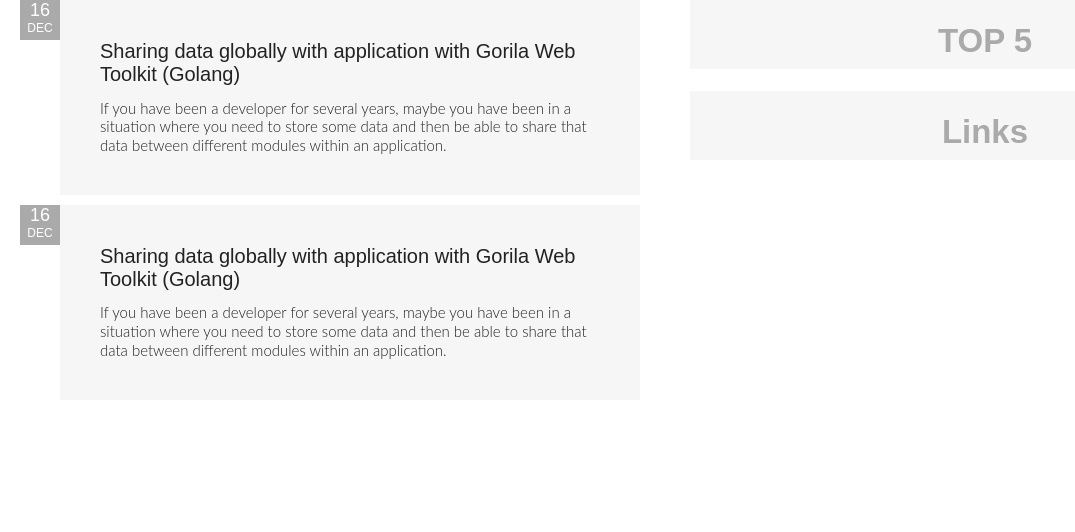
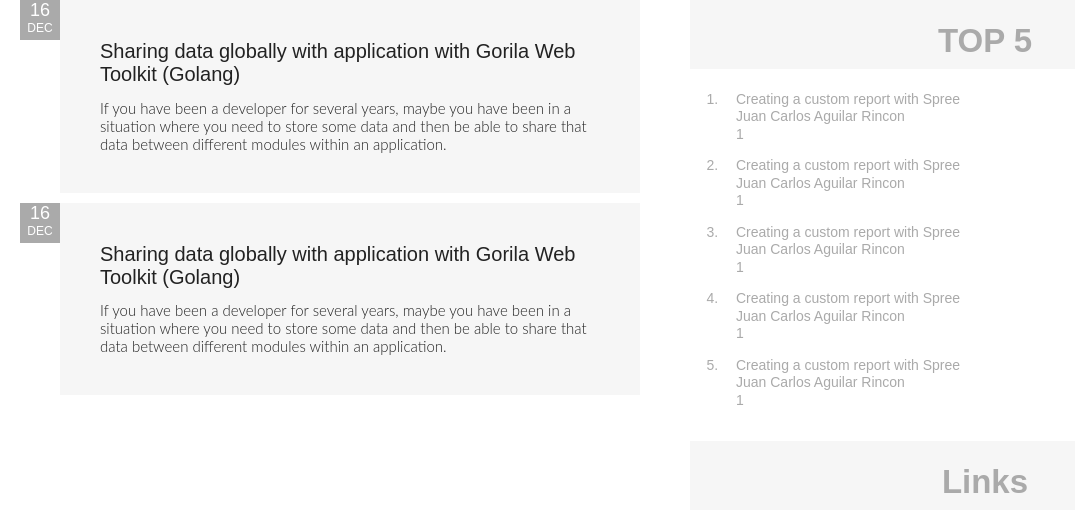
Before and after one commit to WalterGGonzalez/style, a website: page index.html in a window 1280 px wide. Shown: the whole page, without its empty margins (0-1075 px from the left). Drawn offline with Linux system fonts and the light colour scheme; files whose address does not match are found by name.

Commit message:
adds top module

```diff
--- a/assets/stylesheets/base.scss
+++ b/assets/stylesheets/base.scss
@@ -2,8 +2,12 @@
   font-size: 16px;
 }
 
-body, p, h1, h2, h3, h4, h5, h6, section, article, div {
+body, p, h1, h2, h3, h4, h5, h6, section, article, div, ul, li {
   margin: 0;
   padding: 0;
   box-sizing: border-box;
 }
+
+p {
+  line-height: 1.25em;
+}
--- a/assets/stylesheets/main.scss
+++ b/assets/stylesheets/main.scss
@@ -11,6 +11,7 @@
 /* Import module files */
 @import 'modules/post';
 @import 'modules/highlighted';
+@import 'modules/top';
 
 /* Import state files */
 @import 'state';
--- a/assets/stylesheets/modules/post.scss
+++ b/assets/stylesheets/modules/post.scss
@@ -29,5 +29,4 @@
 
 .post-info {
   font: 0.938em 'Lato Light', sans-serif;
-  line-height: 1.25em
 }
--- /dev/null
+++ b/assets/stylesheets/modules/top.scss
@@ -0,0 +1,20 @@
+.top {
+  list-style: decimal outside;
+  padding-left: 2em;
+  margin-bottom: 2em;
+}
+
+.top-member {
+  color: $darkgray;
+  padding-left: 1em;
+  font: 0.875em 'Lato Regular', sans-serif;
+  margin-bottom: 1em;
+}
+
+.top-title {
+  display: block;
+}
+
+.top-author {
+  display: block;
+}
--- a/index.html
+++ b/index.html
@@ -44,6 +44,43 @@
         <section class='highlighted'>
           <h2>TOP 5</h2>
         </section>
+        <ul class='top'>
+          <li class='top-member'>
+            <p class='top-info'>
+              <span class='top-title'>Creating a custom report with Spree</span>
+              <span class='top-author'>Juan Carlos Aguilar Rincon</span>
+              <span>1<span>
+            </p>
+          </li>
+          <li class='top-member'>
+            <p class='top-info'>
+              <span class='top-title'>Creating a custom report with Spree</span>
+              <span class='top-author'>Juan Carlos Aguilar Rincon</span>
+              <span>1<span>
+            </p>
+          </li>
+          <li class='top-member'>
+            <p class='top-info'>
+              <span class='top-title'>Creating a custom report with Spree</span>
+              <span class='top-author'>Juan Carlos Aguilar Rincon</span>
+              <span>1<span>
+            </p>
+          </li>
+          <li class='top-member'>
+            <p class='top-info'>
+              <span class='top-title'>Creating a custom report with Spree</span>
+              <span class='top-author'>Juan Carlos Aguilar Rincon</span>
+              <span>1<span>
+            </p>
+          </li>
+          <li class='top-member'>
+            <p class='top-info'>
+              <span class='top-title'>Creating a custom report with Spree</span>
+              <span class='top-author'>Juan Carlos Aguilar Rincon</span>
+              <span>1<span>
+            </p>
+          </li>
+        </ul>
         <section class='highlighted'>
           <h2>Links</h2>
         </section>
```
Also changed, not shown: public/stylesheets/base.css, public/stylesheets/main.css, public/stylesheets/modules/top.css (added), 3 other files.
